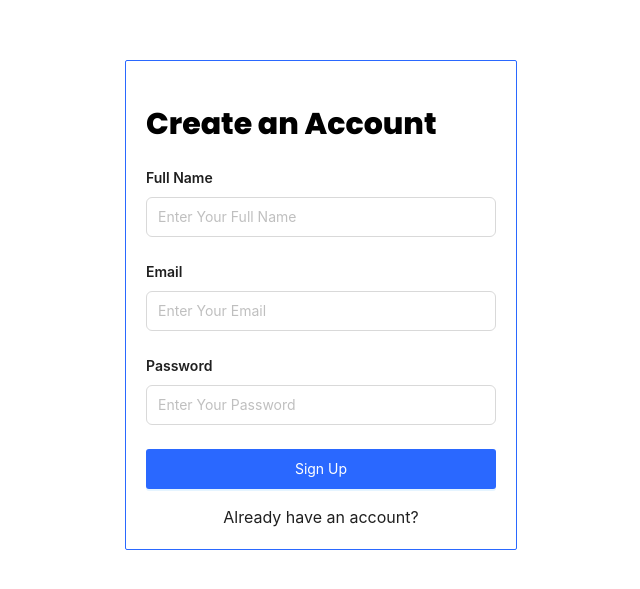
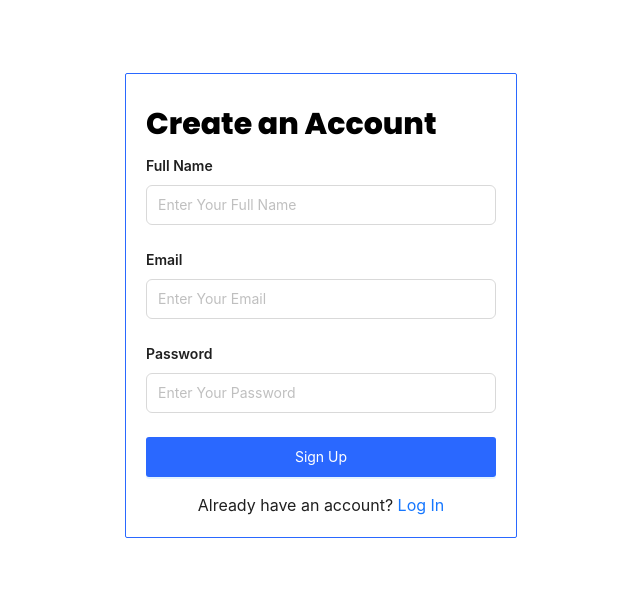
Before and after one commit to Niiischal/jobsewa-jobportal, a React (Create React App) app in the folder client/: page /signup in a window 1280 px wide. Shown: the part 103-692 px from the top of the page, without its empty margins (319-959 px from the left). Built offline with nearby package versions, Linux system fonts and the light colour scheme.

Commit message:
adding link for login and signup navigation

```diff
--- a/client/src/pages/Login.jsx
+++ b/client/src/pages/Login.jsx
@@ -1,11 +1,12 @@
 import { Button, Form } from "antd";
 import Input from "antd/es/input/Input";
+import { Link } from "react-router-dom";
 
 const Login = () => {
   return (
     <div className="h-screen flex justify-center items-center">
-    <div className="form-container p-5 rounded-sm w-[350px] border-solid border border-[#2a68ff]">
-      <h1 className="text-[30px] ">Login</h1>
+    <div className="form-container p-5 rounded-sm w-[350px] border-solid border border-[#2a68ff] ">
+      <h1 className="text-[30px] my-2">Login</h1>
       <Form layout="vertical">
         <Form.Item label="Email" name="email" className="font-semibold">
           <Input type=" email" placeholder="Enter Your Email"></Input>
@@ -21,6 +22,7 @@ const Login = () => {
         <span>
             Not a Member?{" "}
           </span>
+          <Link to="/signup" className="text-[#2a68ff] hover:text-black">Create Account</Link>
         </div>
       </Form>
     </div>
--- a/client/src/pages/Signup.jsx
+++ b/client/src/pages/Signup.jsx
@@ -1,11 +1,12 @@
 import { Button, Form } from "antd";
 import Input from "antd/es/input/Input";
+import { Link } from "react-router-dom";
 
 const Signup = () => {
   return (
     <div className="h-screen flex justify-center items-center">
       <div className="form-container p-5 rounded-sm w-[350px] border-solid border border-[#2a68ff]">
-        <h1 className="text-[30px] ">Create an Account</h1>
+        <h1 className="text-[30px]  my-2">Create an Account</h1>
         <Form layout="vertical">
           <Form.Item label="Full Name" name="name" className="font-semibold">
             <Input placeholder="Enter Your Full Name"></Input>
@@ -23,6 +24,7 @@ const Signup = () => {
           <span>
               Already have an account?{" "}
             </span>
+            <Link to="/login">Log In</Link>
           </div>
         </Form>
       </div>
```
